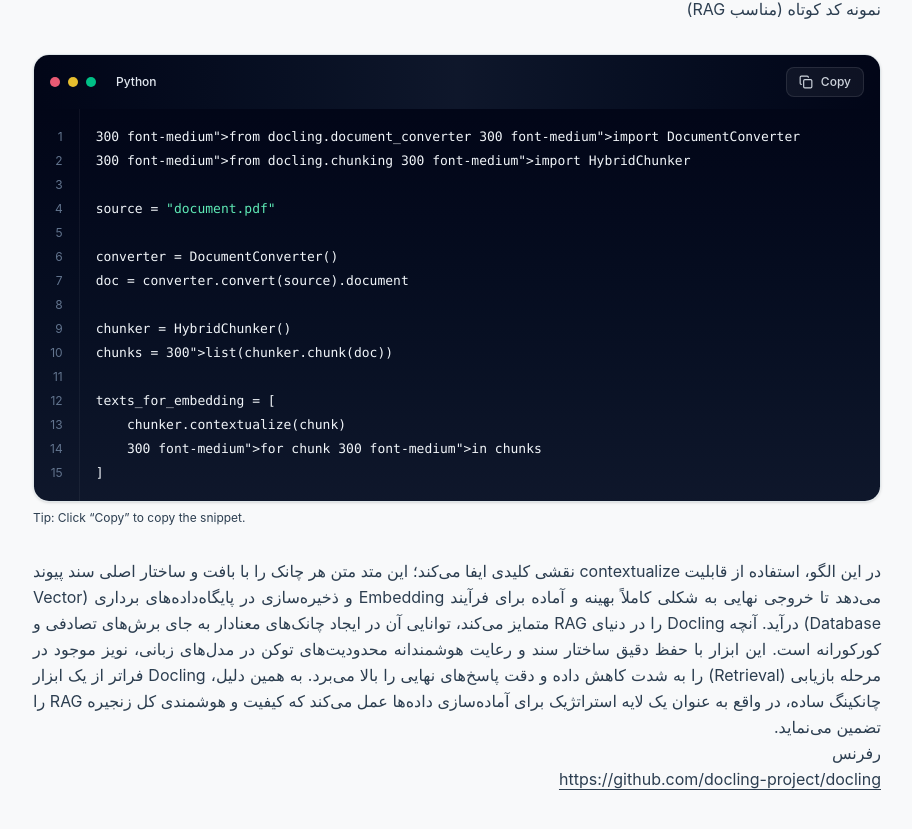
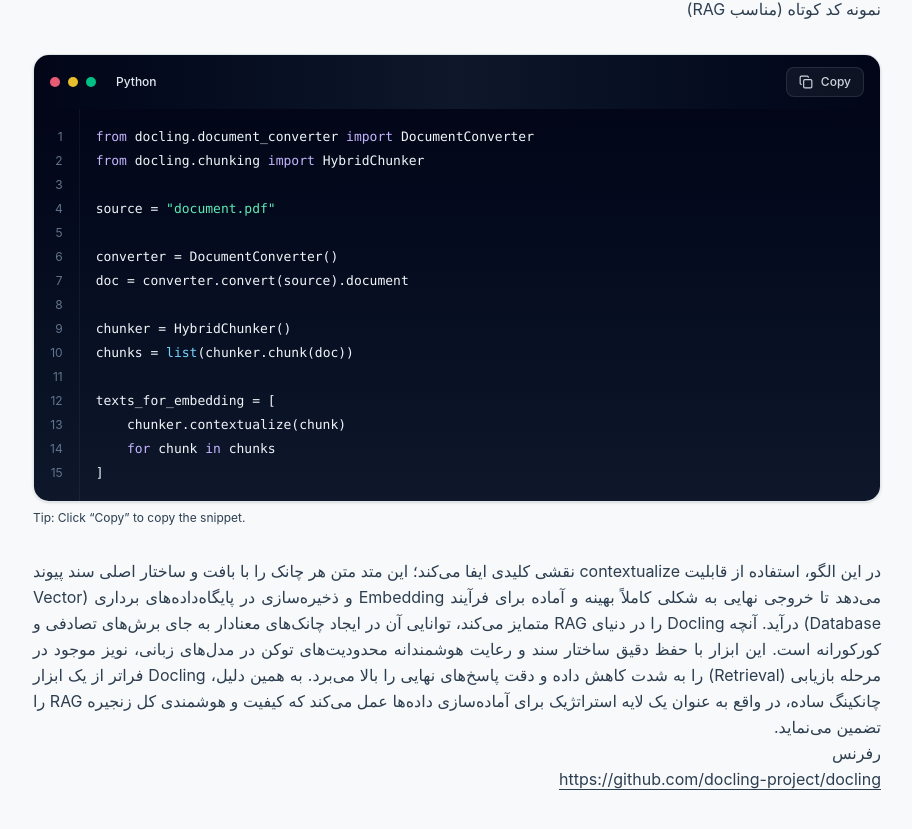
Before and after one commit to tinarahimice/tinarahimice.github.io, a React (Vite) app: page /#/blog/1 in a window 1280 px wide. Shown: the part 1800-2629 px from the top of the page, without its empty margins (183-1095 px from the left). Built offline with nearby package versions, Linux system fonts and the light colour scheme.

Commit message:
Update post ui.

```diff
--- a/src/app/pages/BlogPostPage.tsx
+++ b/src/app/pages/BlogPostPage.tsx
@@ -116,15 +116,11 @@
 }
 
 function escapeHtml(s: string) {
-  return s
-    .replaceAll('&', '&amp;')
-    .replaceAll('<', '&lt;')
-    .replaceAll('>', '&gt;');
+  return s.replaceAll('&', '&amp;').replaceAll('<', '&lt;').replaceAll('>', '&gt;');
 }
 
 /**
- * Lightweight Python highlighting without external libraries.
- * Uses a "stash placeholders" strategy to avoid corrupting injected HTML.
+ * Robust lightweight highlighting using placeholders so no regex ever touches injected HTML.
  */
 function highlightPython(code: string) {
   let text = escapeHtml(code);
@@ -132,39 +128,44 @@
   const stashed: Array<{ key: string; html: string }> = [];
   let stashId = 0;
 
-  const stash = (regex: RegExp, className: string) => {
+  // Use control chars in keys to avoid word-boundary regex matches.
+  const makeKey = () => `\u0001HL${stashId++}\u0002`;
+
+  const stashSimple = (regex: RegExp, wrap: (match: string) => string) => {
     text = text.replace(regex, (match) => {
-      const key = `@@@HL_${stashId++}@@@`;
-      stashed.push({ key, html: `<span class="${className}">${match}</span>` });
+      const key = makeKey();
+      stashed.push({ key, html: wrap(match) });
       return key;
     });
   };
 
-  // 1) Stash strings first (so # inside strings won't become comments)
-  stash(/("""[\s\S]*?"""|'''[\s\S]*?''')/g, 'text-emerald-300');
-  stash(/("(?:\\.|[^"\\])*"|'(?:\\.|[^'\\])*')/g, 'text-emerald-300');
+  // 1) Stash strings first (triple quotes then single/double)
+  stashSimple(/("""[\s\S]*?"""|'''[\s\S]*?''')/g, (m) => `<span class="text-emerald-300">${m}</span>`);
+  stashSimple(/("(?:\\.|[^"\\])*"|'(?:\\.|[^'\\])*')/g, (m) => `<span class="text-emerald-300">${m}</span>`);
 
-  // 2) Stash comments on the remaining text
-  stash(/(#.*)$/gm, 'text-slate-400');
+  // 2) Stash comments (after strings)
+  stashSimple(/(#.*)$/gm, (m) => `<span class="text-slate-400">${m}</span>`);
 
-  // 3) Highlight keywords / builtins / numbers on plain text (no HTML tags yet)
-  text = text.replace(
+  // 3) Stash keywords
+  stashSimple(
     /\b(from|import|as|return|for|in|if|elif|else|try|except|with|class|def|lambda|yield|await|async|True|False|None)\b/g,
-    '<span class="text-violet-300 font-medium">$1</span>'
+    (m) => `<span class="text-violet-300 font-medium">${m}</span>`
   );
 
-  text = text.replace(
+  // 4) Stash some builtins (light touch)
+  stashSimple(
     /\b(list|dict|set|tuple|str|int|float|bool|print|len|range)\b/g,
-    '<span class="text-sky-300">$1</span>'
+    (m) => `<span class="text-sky-300">${m}</span>`
   );
 
-  // Numbers (avoid touching digits inside identifiers)
-  text = text.replace(
-    /(^|[^\w])(\d+)(?=[^\w]|$)/g,
-    '$1<span class="text-amber-300">$2</span>'
-  );
+  // 5) Stash numbers (preserve the left separator)
+  text = text.replace(/(^|[^\w])(\d+)(?=[^\w]|$)/g, (match, p1: string, p2: string) => {
+    const key = makeKey();
+    stashed.push({ key, html: `<span class="text-amber-300">${p2}</span>` });
+    return `${p1}${key}`;
+  });
 
-  // 4) Restore stashed parts
+  // Restore all stashed HTML
   for (const item of stashed) {
     text = text.replaceAll(item.key, item.html);
   }
@@ -210,9 +211,7 @@
 
   return (
     <div className="my-8" dir="ltr">
-      {/* Code block container */}
       <div className="rounded-2xl border border-border overflow-hidden shadow-sm">
-        {/* Header */}
         <div className="flex items-center justify-between px-4 py-3 bg-gradient-to-r from-slate-950 via-slate-900 to-slate-950">
           <div className="flex items-center gap-2">
             <span className="inline-flex h-2.5 w-2.5 rounded-full bg-rose-400/90" />
@@ -232,11 +231,9 @@
           </button>
         </div>
 
-        {/* Body */}
         <div className="bg-gradient-to-b from-slate-950 to-slate-900">
           <div className="overflow-x-auto">
             <div className="grid" style={{ gridTemplateColumns: 'auto 1fr' }}>
-              {/* Line numbers */}
               <div className="select-none px-4 py-4 text-right text-xs text-slate-500 border-r border-white/5">
                 {lines.map((_, i) => (
                   <div key={i} className="leading-6">
@@ -245,7 +242,6 @@
                 ))}
               </div>
 
-              {/* Code */}
               <pre className="m-0 px-4 py-4 overflow-visible">
                 <code
                   className="block font-mono text-[13px] leading-6 text-slate-100 whitespace-pre"
@@ -257,7 +253,6 @@
         </div>
       </div>
 
-      {/* Helper text */}
       <div className="mt-2 text-xs text-muted-foreground">Tip: Click “Copy” to copy the snippet.</div>
     </div>
   );
@@ -267,23 +262,19 @@
   const [language, setLanguage] = useState<'en' | 'fa'>('fa');
   const post = doclingPost;
 
-  // Only title + body direction/alignment changes. UI controls stay unchanged.
+  // Only title + body alignment/direction changes. Other UI remains fixed.
   const isRtl = language === 'fa';
 
   const parts = useMemo(() => {
     if (language === 'en') {
-      return splitWithCode(
-        post.contentEn,
-        '## Short code example (RAG-friendly)\n\n',
-        'In this pattern,'
-      );
+      return splitWithCode(post.contentEn, '## Short code example (RAG-friendly)\n\n', 'In this pattern,');
     }
     return splitWithCode(post.contentFa, 'نمونه کد کوتاه (مناسب RAG)\n', 'در این الگو،');
   }, [language, post.contentEn, post.contentFa]);
 
   return (
     <main className="max-w-4xl mx-auto px-6 py-16">
-      {/* Back button (no translation) */}
+      {/* Back button (fixed) */}
       <Link
         to="/blog"
         className="inline-flex items-center gap-2 text-muted-foreground hover:text-accent transition-colors mb-8"
@@ -293,14 +284,13 @@
       </Link>
 
       <article>
-        {/* Header */}
         <div className="mb-8">
           <div className="flex items-center justify-between mb-4">
             <span className="px-3 py-1 bg-primary/10 text-primary rounded-full text-sm">
               {post.category}
             </span>
 
-            {/* Language toggle (no translation required for button label) */}
+            {/* Toggle label stays fixed (no translation needed) */}
             <button
               onClick={() => setLanguage(language === 'en' ? 'fa' : 'en')}
               className="flex items-center gap-2 text-sm text-muted-foreground hover:text-accent transition-colors px-4 py-2 border border-border rounded-lg"
@@ -311,7 +301,7 @@
             </button>
           </div>
 
-          {/* Only the title changes direction/alignment */}
+          {/* Only title changes direction/alignment */}
           <h1
             className="text-4xl mb-4"
             dir={isRtl ? 'rtl' : 'ltr'}
@@ -320,7 +310,7 @@
             {language === 'en' ? post.titleEn : post.titleFa}
           </h1>
 
-          {/* Meta row stays unchanged */}
+          {/* Meta row stays fixed */}
           <div className="flex items-center gap-4 text-sm text-muted-foreground">
             <div className="flex items-center gap-1">
               <Calendar className="w-4 h-4" />
@@ -333,7 +323,6 @@
           </div>
         </div>
 
-        {/* Top image */}
         {post.imageUrl && (
           <div className="mb-10">
             <img
@@ -345,9 +334,8 @@
           </div>
         )}
 
-        {/* Post content */}
         <div className="prose prose-slate max-w-none">
-          {/* Text before code (only this part changes direction/alignment) */}
+          {/* Only post body changes direction/alignment */}
           <div
             className="text-muted-foreground leading-relaxed whitespace-pre-wrap"
             dir={isRtl ? 'rtl' : 'ltr'}
@@ -356,10 +344,8 @@
             {renderTextWithLinks(parts.before)}
           </div>
 
-          {/* Styled code block */}
           {parts.code && <CodeBlock code={parts.code} />}
 
-          {/* Text after code (only this part changes direction/alignment) */}
           {parts.after && (
             <div
               className="text-muted-foreground leading-relaxed whitespace-pre-wrap"
```
